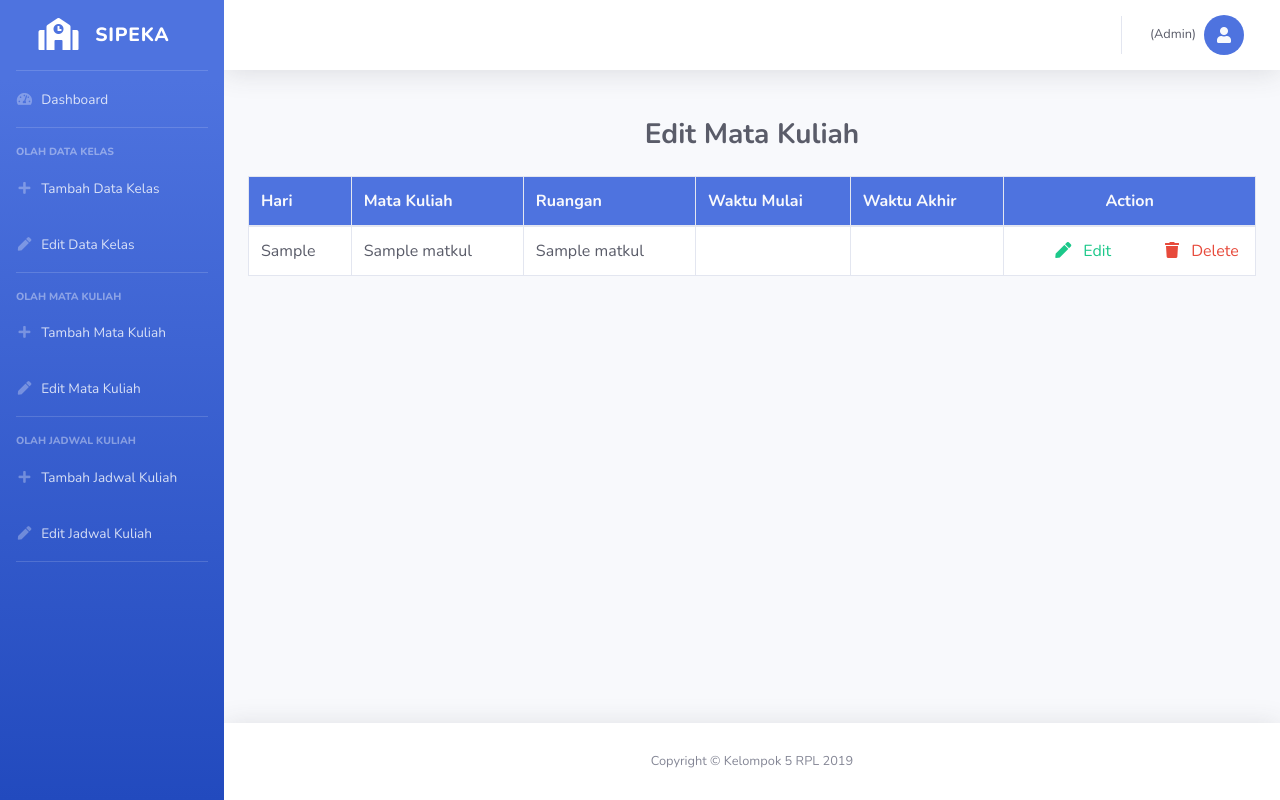
After one commit to adeprianto/Sistem-Booking-Kelas, a CodeIgniter app: page /database/jadwal/editJadwal in a window 1280 px wide. The commit adds this page. Run offline with CodeIgniter, Linux system fonts and the light colour scheme; tables that the repository leaves empty or names only in its code hold one stand-in row (values such as "Sample post"); data that the repository does not hold is empty.

Commit message:
Menambahkan fitur edit dan hapus jadwal matkul

```diff
--- a/application/controllers/Jadwal.php
+++ b/application/controllers/Jadwal.php
@@ -31,10 +31,38 @@ class Jadwal extends CI_Controller
         }
     }
 
+    public function editJadwal()
+    {
+        $data['judul'] = "Edit Jadwal Mata Kuliah";
+        $data['data_jadwal'] = $this->Jadwal_model->getAllJadwal();
+        $data['data_matkul'] = $this->Matkul_model->getAllMatkul();
+        $data['data_kelas'] = $this->Kelas_model->getAllKelas();
+
+        $this->load->view('templates/admin/header', $data);
+        $this->load->view('templates/admin/sidebar');
+        $this->load->view('templates/admin/topbar');
+        $this->load->view('admin/edit_jadwal', $data);
+        $this->load->view('templates/admin/footer');
+    }
+
     public function modelAddJadwal()
     {
         $this->Jadwal_model->addJadwal();
         $this->session->set_flashdata('pesan', '<div class="alert alert-success" role="alert"><strong>Selamat!</strong> data berhasil ditambah</div>');
         redirect('admin');
     }
+
+    public function modelEditJadwal($id)
+    {
+        $this->Jadwal_model->editJadwal($id);
+        $this->session->set_flashdata('pesan', '<div class="alert alert-success" role="alert"><strong>Selamat!</strong> data berhasil diubah</div>');
+        redirect('jadwal/editJadwal');
+    }
+
+    public function modelDeleteJadwal($id)
+    {
+        $this->Jadwal_model->deleteJadwal($id);
+        $this->session->set_flashdata('pesan', '<div class="alert alert-success" role="alert"><strong>Selamat!</strong> data berhasil dihapus</div>');
+        redirect('jadwal/editJadwal');
+    }
 }
--- a/application/models/Jadwal_model.php
+++ b/application/models/Jadwal_model.php
@@ -12,7 +12,7 @@ class Jadwal_model extends CI_Model
 
     public function getAllJadwal()
     {
-        $this->db->select('hari, nama_matkul, nama_dosen, sks, nama_ruangan, DATE_FORMAT(jam_masuk, "%r") as waktu_mulai, DATE_FORMAT(jam_keluar, "%r") as waktu_akhir');
+        $this->db->select('id_jadwal, hari, nama_matkul, nama_dosen, sks, nama_ruangan, TIME_FORMAT(jam_masuk, "%H:%i") as jam_masuk, DATE_FORMAT(jam_masuk, "%r") as waktu_mulai, DATE_FORMAT(jam_keluar, "%r") as waktu_akhir');
         $this->db->from('t_jadwal_matkul jadwal');
         $this->db->join('t_matkul matkul', 'jadwal.id_matkul = matkul.id_matkul', 'inner');
         $this->db->join('t_ruangan kelas', 'jadwal.id_ruangan = kelas.id_ruangan', 'inner');
@@ -21,7 +21,6 @@ class Jadwal_model extends CI_Model
 
     public function addJadwal()
     {
-
         $sks = $this->Matkul_model->getMatkulById($this->input->post('matkul'))[0]->sks;
 
         $start = strtotime($this->input->post('waktu_mulai'));
@@ -37,4 +36,42 @@ class Jadwal_model extends CI_Model
 
         $this->db->insert('t_jadwal_matkul', $data);
     }
+
+    public function editJadwal($id)
+    {
+        $sks = $this->Matkul_model->getMatkulById($this->input->post('matkul'))[0]->sks;
+
+        $start = strtotime($this->input->post('waktu_mulai'));
+        $end = date("H:i a", strtotime('+' . $sks * 50 . ' Minutes', $start));
+
+        $data = [
+            'id_matkul' => $this->input->post('matkul'),
+            'id_ruangan' => $this->input->post('ruangan'),
+            'hari' => $this->input->post('hari'),
+            'jam_masuk' => $this->input->post('waktu_mulai'),
+            'jam_keluar' => $end
+        ];
+
+        $this->db->update('t_jadwal_matkul', $data, ['id_jadwal' => $id]);
+    }
+
+    public function editAllEndTime($id)
+    {
+        $data = $this->db->get_where('t_jadwal_matkul', ['id_matkul' => $id])->result();
+
+        $sks = $this->Matkul_model->getMatkulById($data[0]->id_matkul)[0]->sks;
+
+        foreach ($data as $jadwal) {
+            $start = strtotime($jadwal->jam_masuk);
+            $end = date("H:i a", strtotime('+' . $sks * 50 . ' Minutes', $start));
+            $this->db->set('jam_keluar', $end);
+            $this->db->where('id_jadwal', $jadwal->id_jadwal);
+            $this->db->update('t_jadwal_matkul');
+        }
+    }
+
+    public function deleteJadwal($id)
+    {
+        $this->db->delete('t_jadwal_matkul', ['id_jadwal' => $id]);
+    }
 }
--- a/application/models/Matkul_model.php
+++ b/application/models/Matkul_model.php
@@ -3,10 +3,15 @@ defined('BASEPATH') or exit('No direct script access allowed');
 
 class Matkul_model extends CI_Model
 {
+    public function __construct()
+    {
+        parent::__construct();
+        $this->load->model('Jadwal_model');
+    }
 
     public function getMatkulById($id)
     {
-        return $this->db->get('t_matkul', ['id_matkul' => $id])->result();
+        return $this->db->get_where('t_matkul', ['id_matkul' => $id])->result();
     }
 
     public function getAllMatkul()
@@ -36,6 +41,8 @@ class Matkul_model extends CI_Model
         ];
 
         $this->db->update('t_matkul', $data, ['id_matkul' => $id]);
+
+        $this->Jadwal_model->editAllEndTime($id);
     }
 
     public function deleteMatkul($id)
--- /dev/null
+++ b/application/views/admin/edit_jadwal.php
@@ -0,0 +1,130 @@
+<!-- Begin Page Content -->
+<div class="container-fluid">
+
+    <?= $this->session->flashdata('pesan') ?>
+
+    <h3 class="text-gray-800 mt-5 mb-4 text-center font-weight-bold">Edit Mata Kuliah</h3>
+
+    <table class=" table table-bordered bg-white mb-5">
+        <thead>
+            <tr>
+                <th scope="col" class="bg-primary text-light">Hari</th>
+                <th scope="col" class="bg-primary text-light">Mata Kuliah</th>
+                <th scope="col" class="bg-primary text-light">Ruangan</th>
+                <th scope="col" class="bg-primary text-light">Waktu Mulai</th>
+                <th scope="col" class="bg-primary text-light">Waktu Akhir</th>
+                <th scope="col" class="bg-primary text-light text-center w-25">Action</th>
+            </tr>
+        </thead>
+        <tbody>
+            <?php $i = 1;
+            foreach ($data_jadwal as $jadwal) { ?>
+                <tr>
+                    <td class="text-gray-800"><?= $jadwal->hari; ?></td>
+                    <td class="text-gray-800"><?= $jadwal->nama_matkul; ?></td>
+                    <td class="text-gray-800"><?= $jadwal->nama_ruangan; ?></td>
+                    <td class="text-gray-800"><?= $jadwal->waktu_mulai; ?></td>
+                    <td class="text-gray-800"><?= $jadwal->waktu_akhir; ?></td>
+                    <td class="w-25">
+                        <div class="row offset-lg-1">
+                            <div class="col-6">
+                                <a href="#" data-toggle="modal" data-target="#editModal<?= $jadwal->id_jadwal; ?>" style="text-decoration: none;">
+                                    <i class="fas fa-pen px-2 text-success"></i>
+                                    <span class="text-success">Edit</span>
+                                </a>
+                            </div>
+                            <div class="col-6">
+                                <a href="#" data-toggle="modal" data-target="#deleteModal<?= $jadwal->id_jadwal; ?>" style="text-decoration: none;">
+                                    <i class="fas fa-trash px-2 text-danger"></i>
+                                    <span class="text-danger">Delete</span>
+                                </a>
+                            </div>
+                        </div>
+                    </td>
+                </tr>
+                <?php $i++;
+            } ?>
+        </tbody>
+    </table>
+</div>
+<!-- /.container-fluid -->
+
+<!-- Edit Modal-->
+<?php foreach ($data_jadwal as $jadwal) : ?>
+    <div class="modal fade" id="editModal<?= $jadwal->id_jadwal; ?>" tabindex="-1" role="dialog" aria-labelledby="exampleModalLabel" aria-hidden="true">
+        <div class="modal-dialog" role="document">
+            <div class="modal-content">
+                <div class="modal-header">
+                    <h5 class="modal-title" id="exampleModalLabel">Edit Data</h5>
+                    <button class="close" type="button" data-dismiss="modal" aria-label="Close">
+                        <span aria-hidden="true">×</span>
+                    </button>
+                </div>
+                <form action="<?= base_url() . 'jadwal/modelEditJadwal/' . $jadwal->id_jadwal; ?>" method="post">
+                    <div class="modal-body">
+                        <div class="form-group">
+                            <label>Hari</label>
+                            <select class="form-control" name="hari">
+                                <option value="Senin">Senin</option>
+                                <option value="Selasa">Selasa</option>
+                                <option value="Rabu">Rabu</option>
+                                <option value="Kamis">Kamis</option>
+                                <option value="Jum'at">Jum'at</option>
+                            </select>
+                        </div>
+                        <div class="form-group">
+                            <label>Mata Kuliah</label>
+                            <select class="form-control" name="matkul">
+                                <?php foreach ($data_matkul as $matkul) : ?>
+                                    <option value="<?= $matkul->id_matkul; ?>"><?= $matkul->nama_matkul; ?> (<?= $matkul->sks; ?> SKS)</option>
+                                <?php endforeach; ?>
+                            </select>
+                        </div>
+                        <div class="form-group">
+                            <label>Ruangan</label>
+                            <select class="form-control" name="ruangan">
+                                <?php foreach ($data_kelas as $kelas) : ?>
+                                    <option value="<?= $kelas->id_ruangan; ?>"><?= $kelas->nama_ruangan; ?></option>
+                                <?php endforeach; ?>
+                            </select>
+                        </div>
+                        <div class="form-group">
+                            <label>Waktu Mulai Perkuliahan</label>
+                            <input type="time" class="form-control" name="waktu_mulai" value="<?= $jadwal->jam_masuk; ?>">
+                        </div>
+                    </div>
+                    <div class="modal-footer">
+                        <button class="btn btn-secondary" type="button" data-dismiss="modal">Cancel</button>
+                        <button class="btn btn-primary" type="submit">Edit</a>
+                    </div>
+                </form>
+            </div>
+        </div>
+    </div>
+<?php endforeach; ?>
+
+<!-- Delete Modal-->
+<?php foreach ($data_jadwal as $jadwal) : ?>
+    <div class="modal fade" id="deleteModal<?= $jadwal->id_jadwal; ?>" tabindex="-1" role="dialog" aria-labelledby="exampleModalLabel" aria-hidden="true">
+        <div class="modal-dialog" role="document">
+            <div class="modal-content">
+                <div class="modal-header">
+                    <h5 class="modal-title" id="exampleModalLabel">Delete Data</h5>
+                    <button class="close" type="button" data-dismiss="modal" aria-label="Close">
+                        <span aria-hidden="true">×</span>
+                    </button>
+                </div>
+                <div class="modal-body">
+                    <span>Data yang dihapus akan hilang <strong>permanen</strong>. Yakin hapus data ?</span>
+                </div>
+                <div class="modal-footer">
+                    <button class="btn btn-secondary" type="button" data-dismiss="modal">Cancel</button>
+                    <a href="<?= base_url() . 'jadwal/modelDeleteJadwal/' . $jadwal->id_jadwal; ?>" class="btn btn-primary">Hapus</a>
+                </div>
+            </div>
+        </div>
+    </div>
+<?php endforeach; ?>
+
+</div>
+<!-- End of Main Content -->
--- a/application/views/templates/admin/sidebar.php
+++ b/application/views/templates/admin/sidebar.php
@@ -86,7 +86,7 @@
 
         <!-- Nav Item - Utilities Collapse Menu -->
         <li class="nav-item">
-            <a class="nav-link collapsed" href="#">
+            <a class="nav-link collapsed" href="<?= base_url() . 'jadwal/editJadwal'; ?>">
                 <i class="fas fa-fw fa-pen"></i>
                 <span>Edit Jadwal Kuliah</span>
             </a>
```
